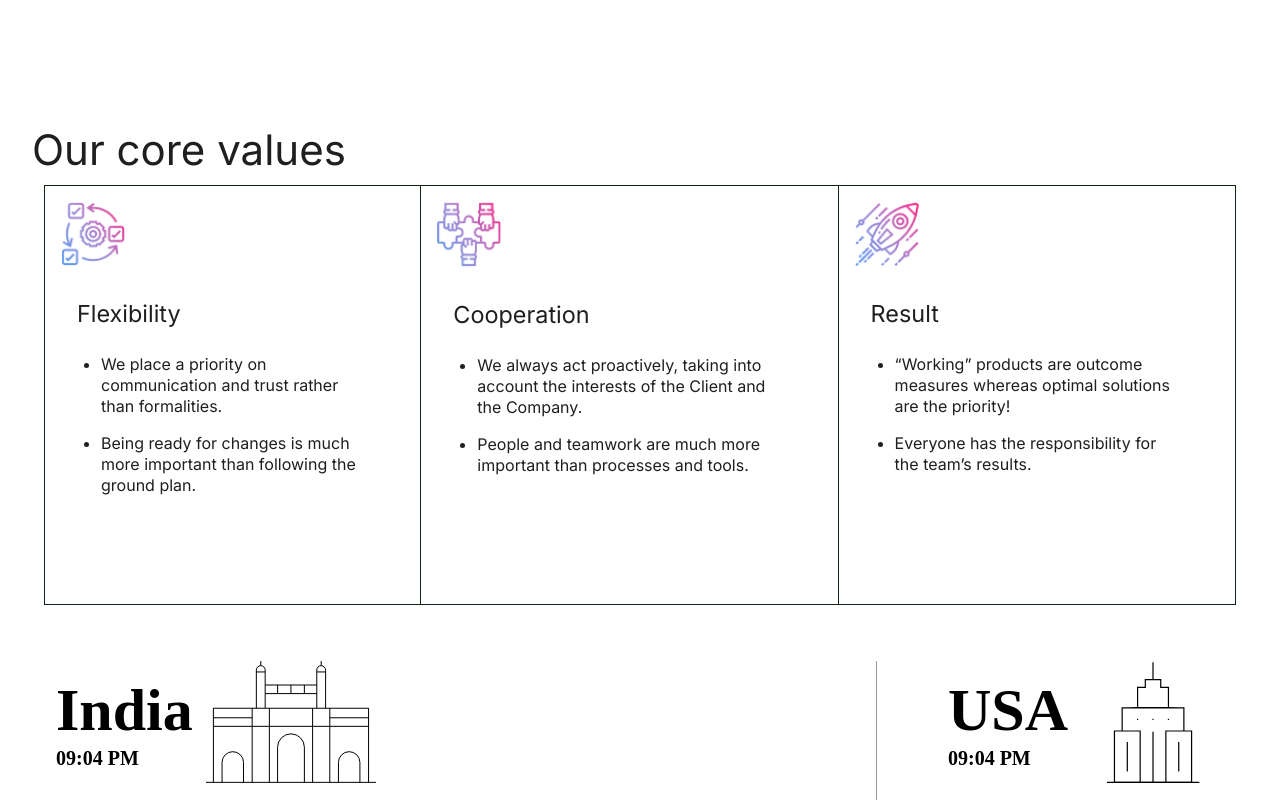
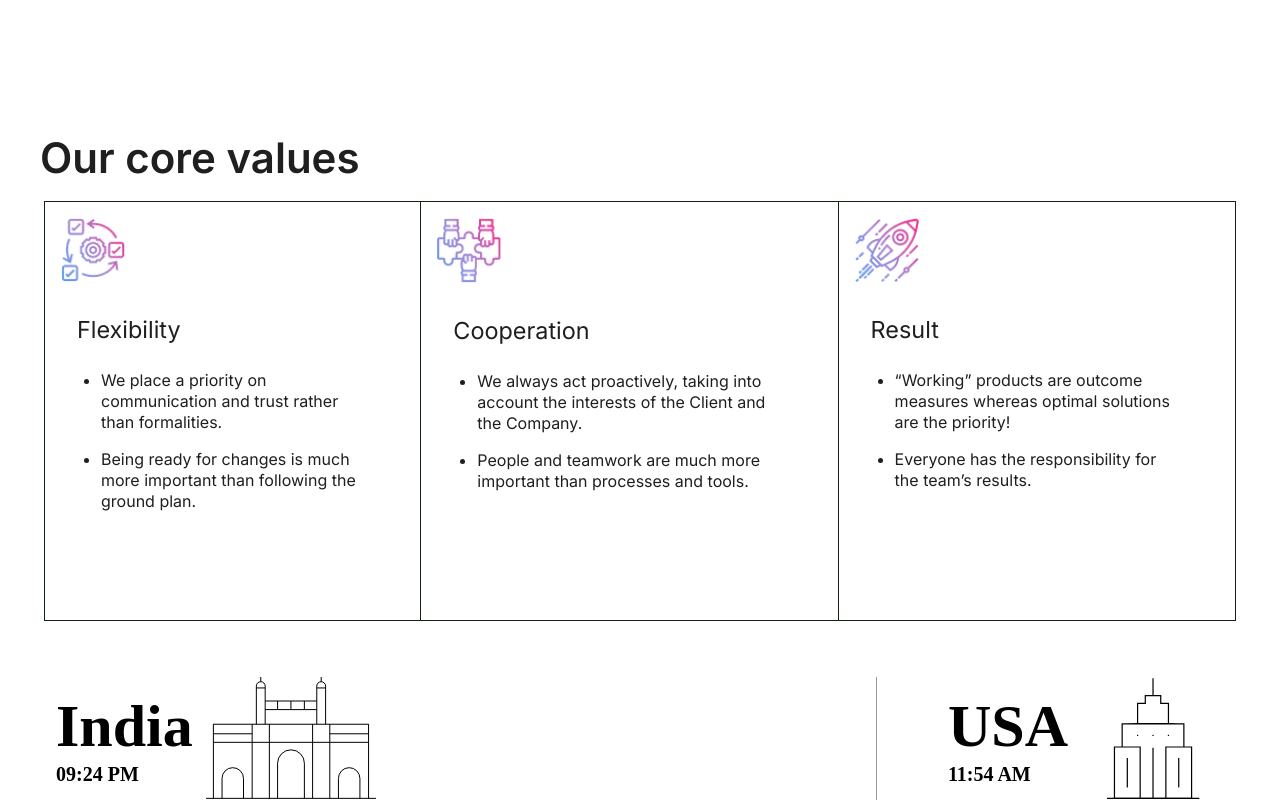
Before and after one commit to paldebarun/infotechbrains, a Next.js app: page /contact-us in a window 1280 px wide. Shown: the part 1620-2420 px from the top of the page. Built offline with nearby package versions, Linux system fonts and the light colour scheme.

Commit message:
contactus4

```diff
--- a/components/(pages)/contact/ContactUsCompo.jsx
+++ b/components/(pages)/contact/ContactUsCompo.jsx
@@ -1,4 +1,6 @@
-import React from "react";
+"use client";
+
+import React, {useState, useEffect} from "react";
 import Image from "next/image";
 import "./OnHoverLink.css";
 import {
@@ -15,6 +17,36 @@ import { GrMailOption } from "react-icons/gr";
 import Link from "next/link";
 
 const ContactUsCompo = () => {
+  const [indianTime, setIndianTime] = useState('');
+  const [usTime, setUsTime] = useState('');
+
+  useEffect(() => {
+    const interval = setInterval(() => {
+      const now = new Date();
+
+      // Setting Indian time
+      const indianTime = now.toLocaleTimeString('en-US', {
+        timeZone: 'Asia/Kolkata',
+        hour: '2-digit',
+        minute: '2-digit',
+        hour12: true,
+      });
+
+      // Setting US time
+      const usTime = now.toLocaleTimeString('en-US', {
+        timeZone: 'America/New_York',
+        hour: '2-digit',
+        minute: '2-digit',
+        hour12: true,
+      });
+
+      setIndianTime(indianTime);
+      setUsTime(usTime);
+    }, 1000);
+
+    return () => clearInterval(interval);
+  }, []);
+
   return (
     <section>
       <div
@@ -162,6 +194,7 @@ const ContactUsCompo = () => {
                     id="name"
                     name="name"
                     placeholder="Name"
+                    required
                   />
                 </div>
                 <div className="hover-underline-animation flex items-center mb-5 md:mb-7 border-b-2 py-2 px-3 w-full relative">
@@ -176,6 +209,7 @@ const ContactUsCompo = () => {
                     id="email"
                     name="email"
                     placeholder="Email Address"
+                    required
                   />
                 </div>
               </div>
@@ -192,6 +226,7 @@ const ContactUsCompo = () => {
                     id="phone"
                     name="phone"
                     placeholder="Phone"
+                    required
                   />
                 </div>
                 <div className="hover-underline-animation flex items-center mb-5 md:mb-7 border-b-2 py-2 px-3 w-full relative">
@@ -206,6 +241,7 @@ const ContactUsCompo = () => {
                     id="subject"
                     name="subject"
                     placeholder="Subject"
+                    required
                   />
                 </div>
               </div>
@@ -222,6 +258,7 @@ const ContactUsCompo = () => {
                 name="message"
                 // rows="4"
                 placeholder="How can we help you? Feel free to get in touch!"
+                required
               />
             </div>
             <div className="mb-5 flex items-center">
@@ -230,6 +267,7 @@ const ContactUsCompo = () => {
                 type="checkbox"
                 id="terms"
                 name="terms"
+                required
               />
               <label className="text-[#696969] text-sm" htmlFor="terms">
                 I accept that my data is <a href="#privacy_policy">collected</a>
@@ -251,7 +289,7 @@ const ContactUsCompo = () => {
         className="text-[#1f1f1f] m-8"
         style={{ fontFamily: "Inter, sans-serif" }}
       >
-        <h3 className="text-[40px] lg:text-[42px] leading-[46px]">
+        <h3 className="text-[40px] px-2 py-2 lg:text-[42px] font-semibold leading-[46px]">
           Our core values
         </h3>
         <div className="flex md:flex-row flex-col m-3">
@@ -327,7 +365,7 @@ const ContactUsCompo = () => {
                 India
               </h2>
               <p className="text-[20px] leading-[24px] tracking-normal font-semibold">
-                09:04 PM
+                {indianTime}
               </p>
             </div>
             <Image
@@ -353,7 +391,7 @@ const ContactUsCompo = () => {
                 USA
               </h2>
               <p className="text-[20px] leading-[24px] tracking-normal font-semibold">
-                09:04 PM
+                {usTime}
               </p>
             </div>
             <Image
```
